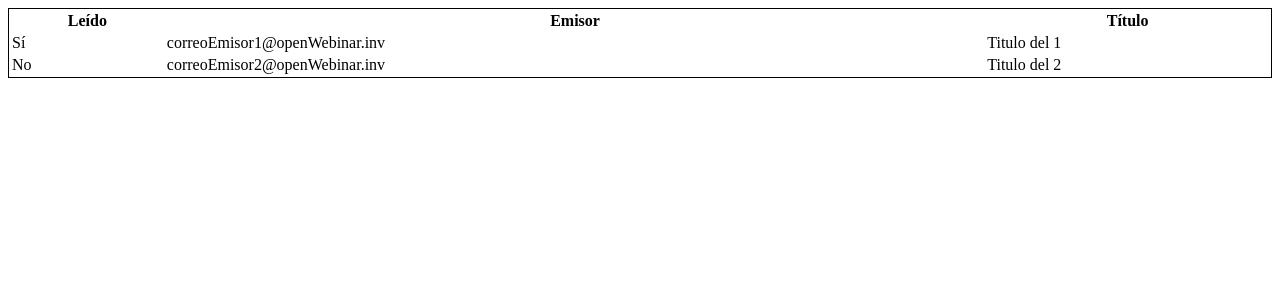
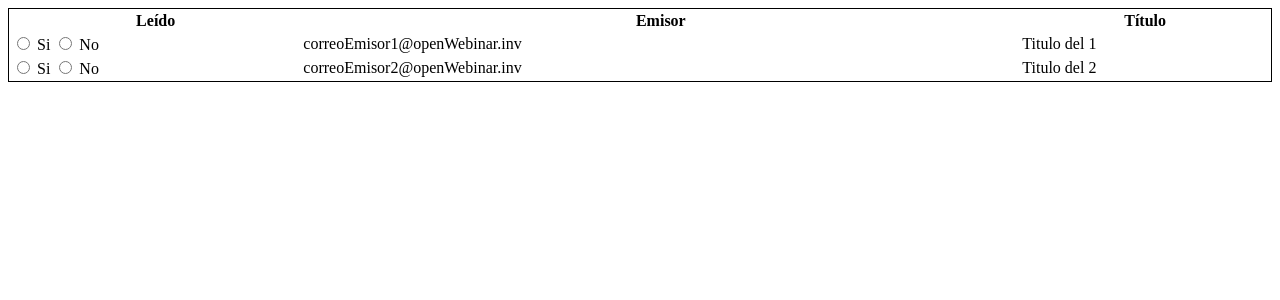
Before and after one commit to joyjos/cursoAngular8, an Angular app: page / in a window 1280 px wide. Shown: the top 300 px of the page. Built offline with nearby package versions, Linux system fonts and the light colour scheme.

Commit message:
Creamos unos radio buttons para mostrar el estado de lectura de un email

```diff
--- a/src/app/app.module.ts
+++ b/src/app/app.module.ts
@@ -5,6 +5,9 @@ import { AppRoutingModule } from './app-routing.module';
 import { AppComponent } from './app.component';
 import { CorreoComponent } from './components/correo/correo.component';
 import { ListaCorreosComponent } from './components/lista-correos/lista-correos.component';
+
+//Formularios
+import { FormsModule } from '@angular/forms';
 
 @NgModule({
   declarations: [
@@ -14,7 +17,8 @@ import { ListaCorreosComponent } from './components/lista-correos/lista-correos.
   ],
   imports: [
     BrowserModule,
-    AppRoutingModule
+    AppRoutingModule,
+    FormsModule
   ],
   providers: [],
   bootstrap: [AppComponent]
--- a/src/app/components/lista-correos/lista-correos.component.html
+++ b/src/app/components/lista-correos/lista-correos.component.html
@@ -6,8 +6,8 @@
     </tr>
     <tr *ngFor=" let correo of correos ">
         <td>
-            <div *ngIf="correo.leido">Sí</div>
-            <div *ngIf="!correo.leido">No</div>
+            <input type="radio" name="leido-{{i}}" value="si"> Si
+            <input type="radio" name="leido-{{i}}" value="no"> No
         </td>
         <td>{{correo.emisor}}</td>
         <td>{{correo.titulo}}</td>
```
